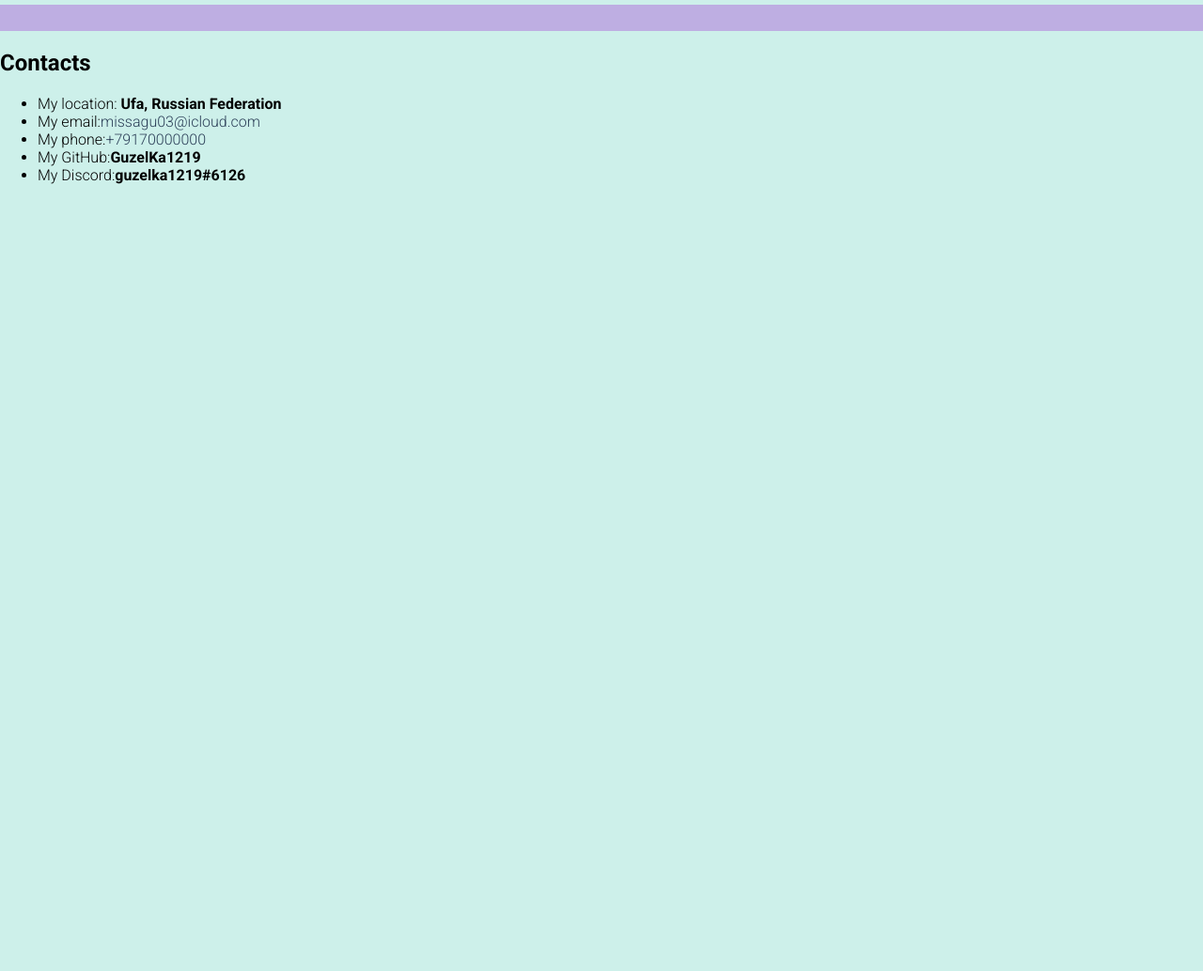
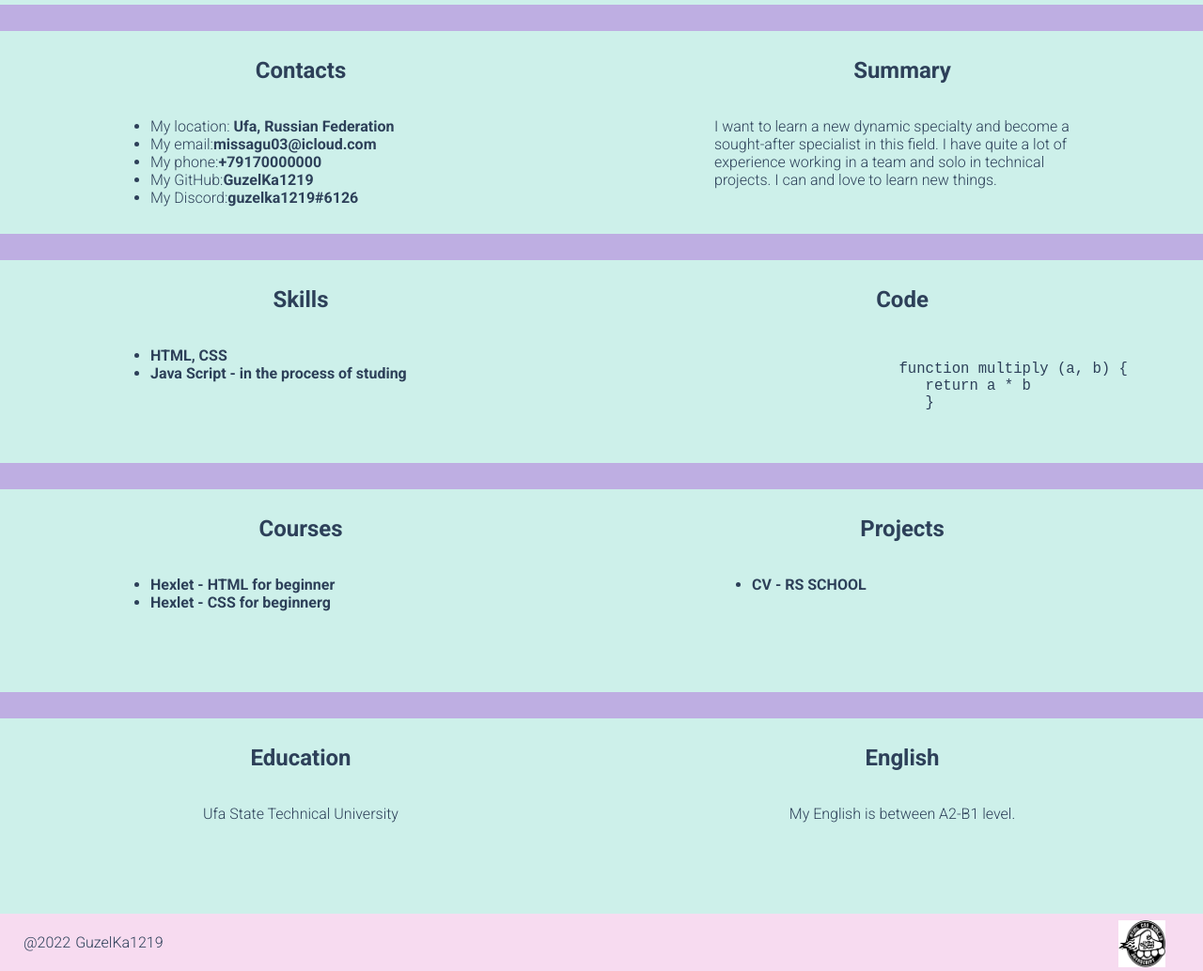
Before and after one commit to GuzelKa1219/rsschool-cv, a plain HTML site: page index.html in a window 1280 px wide. Shown: the part 513-1547 px from the top of the page at 94% size. Before the commit the page ends 800 px from the top, so only its background shows below. Drawn offline with Linux system fonts and the light colour scheme.

Commit message:
feat: add content

```diff
--- a/index.html
+++ b/index.html
@@ -15,8 +15,8 @@
       <header class="header">
          <nav class="nav-list">
             <ul class="menu">
-                <li class="nav-ihem"><a href="#contacts" class="nav-link">contacts</a></li>
-                <li class="nav-ihem"><a href="#summary" class="nav-link">summary</a></li>
+               <li class="nav-ihem"><a href="#Contacts" class="nav-link">contacts</a></li>
+               <li class="nav-ihem"><a href="#Summary" class="nav-link">summary</a></li>
                <li class="nav-ihem"><a href="#skills" class="nav-link">skills</a></li>
                <li class="nav-ihem"><a href="#code" class="nav-link">code</a></li>
                <li class="nav-ihem"><a href="#courses" class="nav-link">courses</a></li>
@@ -26,30 +26,83 @@
             </ul>
          </nav>
       </header>
-
       <br>
-
       <main>
          <div class="about">
             <img class="foto" src="assets/ME1.JPG" alt="my foto">
             <h1>Rakhimkulova Guzel</h1>
          </div>
          <hr>
-        <div>
-            <h2>Contacts</h2>
+         <div class="layer-one">
+            <div class="Contacts">
+               <h2> <a id="Contacts"> Contacts </a></h2>
                <ul>
                   <li class="address">My location: <strong>Ufa, Russian Federation</strong> </li>
-                <li class="address">My email:<a href="mailto:missagu03@icloud.com" class="nav-link">missagu03@icloud.com</a></li>
-                <li class="address">My phone:<a number:+79170000000 href="tel:+79170000000" class="nav-link">+79170000000</a></li>
+                  <li class="address">My email:<a href="mailto:missagu03@icloud.com" class="nav-link"><strong>missagu03@icloud.com</strong></a></li>
+                  <li class="address">My phone:<strong>+79170000000</strong></li>
                   <li class="address">My GitHub:<strong>GuzelKa1219</strong> </li>
                   <li class="address">My Discord:<strong>guzelka1219#6126</strong> </li>
                </ul>
-
-
+            </div>
+            <div class="Summary">
+               <h2> <a id="Summary"> Summary </a></h2>
+               <p> I want to learn a new dynamic specialty and become a sought-after specialist in this field.  I have quite a lot of experience working in a team and solo in technical projects. I can and love to learn new things.</p>
+            </div>
+         </div>
+         <hr>
+         <div class="layer-one">
+            <div class="Contacts">
+               <h2> <a id="skills"> Skills </a></h2>
+               <ul>
+                  <li class="address"> <strong>HTML, CSS</strong> </li>
+                  <li class="address"> <strong>Java Script - in the process of studing</strong> </li>
+               </ul>
+            </div>
+            <div class="Summary">
+               <h2> <a id="code"> Code </a></h2>
+               <pre>
+                  <code>
+                     function multiply (a, b) {
+                        return a * b
+                        }
+                  </code>
+               </pre>
+            </div>
+         </div>
+         <hr>
+         <div class="layer-one">
+            <div class="Contacts">
+               <h2> <a id="courses"> Courses </a></h2>
+               <ul>
+                  <li class="address"> <strong>Hexlet - HTML for beginner</strong> </li>
+                  <li class="address"> <strong>Hexlet - CSS for beginnerg</strong> </li>
+               </ul>
+            </div>
+            <div class="Summary">
+               <h2> <a id="projects"> Projects</a></h2>
+               <ul>
+                  <li class="address"><a href="https://github.com/GuzelKa1219/rsschool-cv.git" target="_blank" class="nav-link"> <strong>CV - RS SCHOOL</strong></a>  </li>
+               </ul>
+            </div>
+         </div>
+         <hr>
+         <div class="layer-one">
+            <div class="Contacts">
+               <h2> <a id="education"> Education </a></h2>
+               <p>Ufa State Technical University</p>
+            </div>
+            <div class="Summary">
+               <h2> <a id="english"> English</a></h2>
+               <p>My English is between A2-B1 level.</p>
+            </div>
          </div>
       </main>
-    <footer>
-
+      <footer class="end">
+         <div class="foot">
+            <p class="linkon">@2022</p>
+            <p><a href="https://github.com/GuzelKa1219" target="_blank" class="nav-link">GuzelKa1219</a></p>
+         </div>
+         <a class="linlrs" href="https://rs.school/js-stage0/" target="_blank"><img class="rs" src="assets/RS.png" alt="rsschool"></a>
       </footer>
    </body>
 </html>
--- a/style.css
+++ b/style.css
@@ -6,6 +6,7 @@ body{
     font-family:'Roboto', sans-serif;
     margin: 0 auto;
     padding: 0;
+    color: #2d4059;
 }
 * {
     box-sizing: border-box;
@@ -13,6 +14,7 @@ body{
 .menu{
     display: flex;
     justify-content: flex-end;
+    flex-wrap: wrap;
 }
 .nav-list{
     background-color: #F6C6EA;
@@ -38,12 +40,11 @@ body{
 }
 .foto{
     width: 400px;
-    border-radius: 100px;
+    border-radius: 200px;
     padding: 10px;
 }
 h1{
 align-self: center;
-color: #2d4059;
 text-transform: uppercase;
 }
 hr{
@@ -51,3 +52,48 @@ hr{
     border: 4px solid #BEAEE2;
     padding: 10px;
 }
+.layer-one{
+    display: flex;
+    justify-content: space-around;
+    flex-wrap: wrap;
+}
+.Contacts, .Summary{
+    display: flex;
+    flex-direction: column;
+    margin: auto;
+    width: 400px;
+    height: 200px;
+}
+
+h2{
+    align-self: center;
+}
+code{
+    font-size: larger;
+}
+p{
+    align-self: center;
+}
+.end{
+    display: flex;
+    justify-content: space-between;
+    background-color: #F7DBF0;
+}
+.foot{
+    display: flex;
+    justify-content: space-between;
+    align-items: center;
+
+}
+.linkon{
+    padding: 5px;
+    margin-left: 20px;
+}
+.rs{
+    width: 50px;
+    height: 50px;
+}
+.linlrs{
+    align-self: flex-end;
+    margin-right: 40px;
+}
```
Lines whose indentation alone changed are shown as unchanged.
